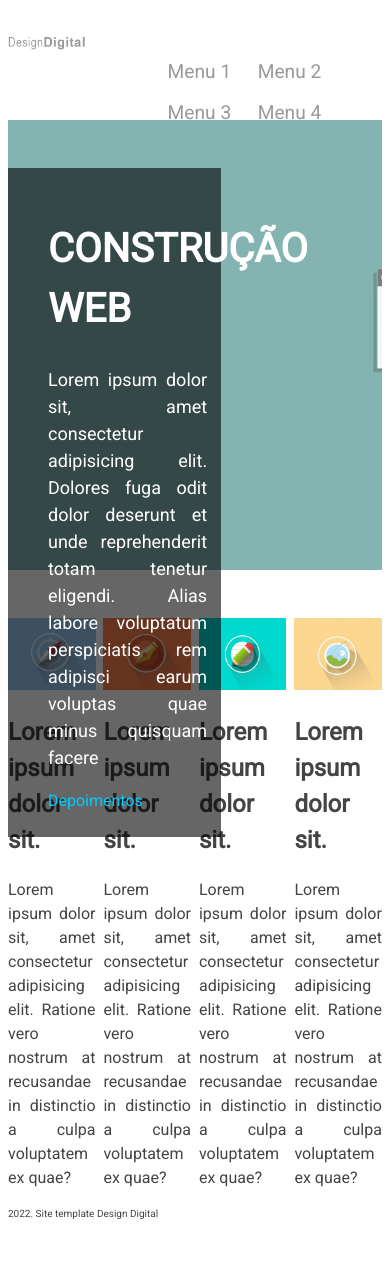
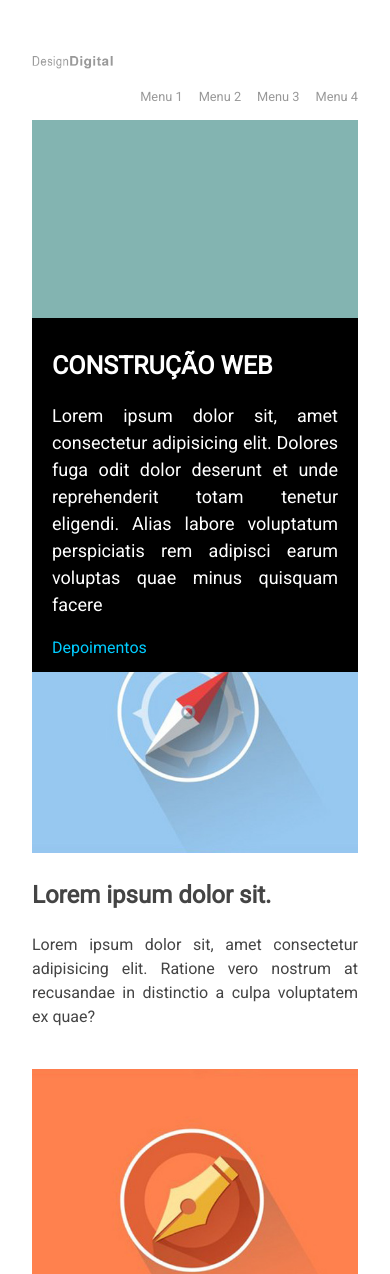
Before and after one commit to matheusromano/desenv-web-basico, a plain HTML site: page design-digital-v2-responsivo/index.html in a window 390 px wide. Shown: the top 1274 px of the page. Before the commit the page ends 1245 px from the top, so only its background shows below. Drawn offline with Linux system fonts and the light colour scheme.

Commit message:
feat: design responsivel

```diff
--- a/design-digital-v2-responsivo/css/style-v2-responsivo.css
+++ b/design-digital-v2-responsivo/css/style-v2-responsivo.css
@@ -21,6 +21,14 @@ a{
 a:hover{
     text-decoration: underline;
 }
+
+*,*::after, *::before{
+    -webkit-box-sizing: border-box;
+    -moz-box-sizing: border-box;
+    box-sizing: border-box;
+}
+
+
 
 /*
 Todo 'a' vem por default sublinhado, para mudar isso deve-se usar as seguintes propriedades:
@@ -62,7 +70,7 @@ header{
 }
 
 nav{
-    width: 74.46%; /* 840px */
+    width: 74.47%; /* 840px */
     float: right;
 }
 
@@ -90,14 +98,14 @@ nav li a{
 
 .caixa{
     position: absolute;
-    top: 4.8em; /* 48px */
+    top: 48px;
     background: rgba(0,0,0,0.6);
     width: 42.55%; /* 480px */
     padding: 2.4em 1.4em 2.4em 4em; /* 24px 14px 24px 40px */
 }
 
 h1{
-    font-size: 4.0em; /* 40px */
+    font-size: 4em; /* 40px */
     color: white;
 }
 
@@ -115,7 +123,7 @@ O Position não serve para diagramar a estrutura de layouts. Para isso, você ut
 */
 
 article{
-    width: 23.40%; /* 264px */
+    width: 23.4%; /* 264px */
     float: left;
     margin-right: 2.13%; /* 24px */
 }
@@ -141,3 +149,108 @@ footer{
 .footer{
     font-size: 1em; /* 10px */
 }
+
+
+@media screen and (max-width: 1128px) {
+    .container{
+        padding: 0 2.4em 0 2.4em;
+    }
+}
+
+@media screen and (max-width: 768px){
+    .caixa{
+        width: 65%
+    }
+
+    article{
+        width: 48%;
+        margin-right: 4%;
+        margin-bottom: 2.4em;
+    }
+
+    article:nth-child(even){
+        margin-right: 0;
+    }
+
+    .logo{
+        width: 25%;
+        margin-top: 1.2em;
+    }
+}
+
+@media screen and (max-width: 718px) {
+    .banner{
+        position: relative;
+        float: left;
+        height: 300px;
+    }
+    .caixa{
+        width: 100%;
+        position: relative;
+        background: #000;
+        display: block;
+        margin-top: 250px;
+    }
+
+    h1{
+        font-size: 2.5em;
+    }
+
+    section{
+        margin-top: 600px;
+    }
+}
+
+@media screen and (max-width: 640px) {
+    nav{
+        width: 100%;
+    }
+
+    nav li{
+        font-size: 0.8em;
+        float: left;
+    }
+
+    nav li:first-child{
+        margin-left: 0;
+    }
+}
+
+
+@media screen and (max-width: 520px) {
+    article{
+        width: 100%;
+        margin-right: 0;
+    }
+
+    .caixa{
+        padding: 1.2em 2em 1.2em 2em;
+        position: relative;
+        display: block;
+        width: 100%;
+        background: #000;
+        margin-top: 150px;
+    }
+
+    .banner{
+        height: 200px;
+    }
+    section{
+        margin-top: 500px;
+    }
+}
+
+.cleatfix::before,
+.cleatfix::after{
+    content: "";
+    display: table;
+}
+
+
+.cleatfix::after{
+    clear: both;
+}
+
+.clearfix{
+    *zoom:1;
+}
--- a/design-digital-v2-responsivo/index.html
+++ b/design-digital-v2-responsivo/index.html
@@ -11,6 +11,7 @@
 <link rel="preconnect" href="https://fonts.gstatic.com" crossorigin>
 <link href="https://fonts.googleapis.com/css2?family=Roboto&display=swap" rel="stylesheet">
     <title>Design Digital</title>
+    <meta name="viewport" content="width=device-width, .initial-scale=1.0">
 </head>
 
 <body>
```
